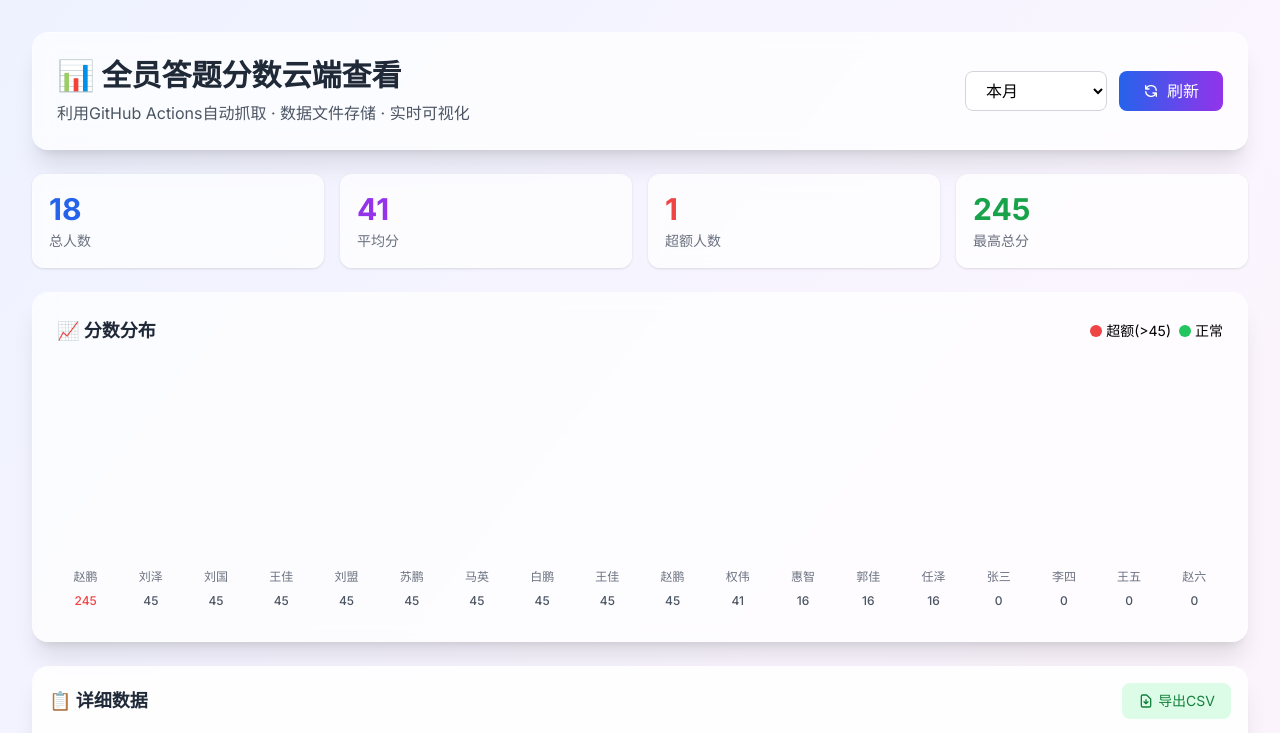
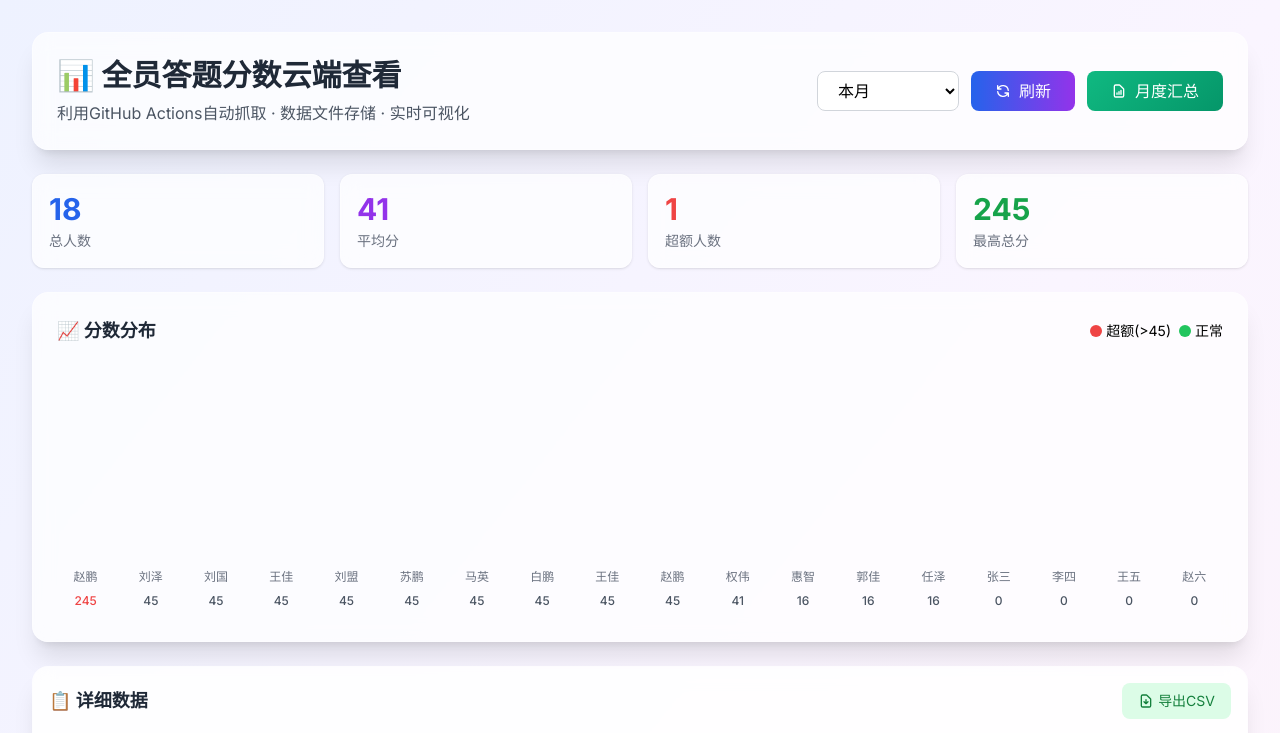
Before and after one commit to wfxx2026/score-cloud-data, a website: page index.html in a window 1280 px wide. Shown: the top 733 px of the page. Drawn offline with nearby package versions, Linux system fonts and the light colour scheme.

Commit message:
更新 index.html

```diff
--- a/index.html
+++ b/index.html
@@ -35,6 +35,17 @@
             background: rgba(255, 255, 255, 0.7);
             backdrop-filter: blur(10px);
             border: 1px solid rgba(255, 255, 255, 0.3);
+        }
+
+        /* 月度汇总按钮样式 */
+        .monthly-btn {
+            background: linear-gradient(135deg, #10b981 0%, #059669 100%);
+            transition: all 0.3s ease;
+        }
+
+        .monthly-btn:hover {
+            transform: translateY(-2px);
+            box-shadow: 0 10px 20px rgba(16, 185, 129, 0.3);
         }
 
         .loading-spinner {
@@ -99,6 +110,11 @@
                         <svg class="w-4 h-4" fill="none" stroke="currentColor" viewBox="0 0 24 24"><path stroke-linecap="round" stroke-linejoin="round" stroke-width="2" d="M4 4v5h.582m15.356 2A8.001 8.001 0 004.582 9m0 0H9m11 11v-5h-.581m0 0a8.003 8.003 0 01-15.357-2m15.357 2H15"></path></svg>
                         刷新
                     </button>
+                    <!-- 月度汇总按钮 -->
+                    <a href="./monthly-reports/" class="monthly-btn px-6 py-2 text-white rounded-lg flex items-center gap-2">
+                        <svg class="w-4 h-4" fill="none" stroke="currentColor" viewBox="0 0 24 24"><path stroke-linecap="round" stroke-linejoin="round" stroke-width="2" d="M9 17v-2m3 2v-4m3 4v-6m2 10H7a2 2 0 01-2-2V5a2 2 0 012-2h5.586a1 1 0 01.707.293l5.414 5.414a1 1 0 01.293.707V19a2 2 0 01-2 2z"></path></svg>
+                        月度汇总
+                    </a>
                 </div>
             </div>
         </div>
```
